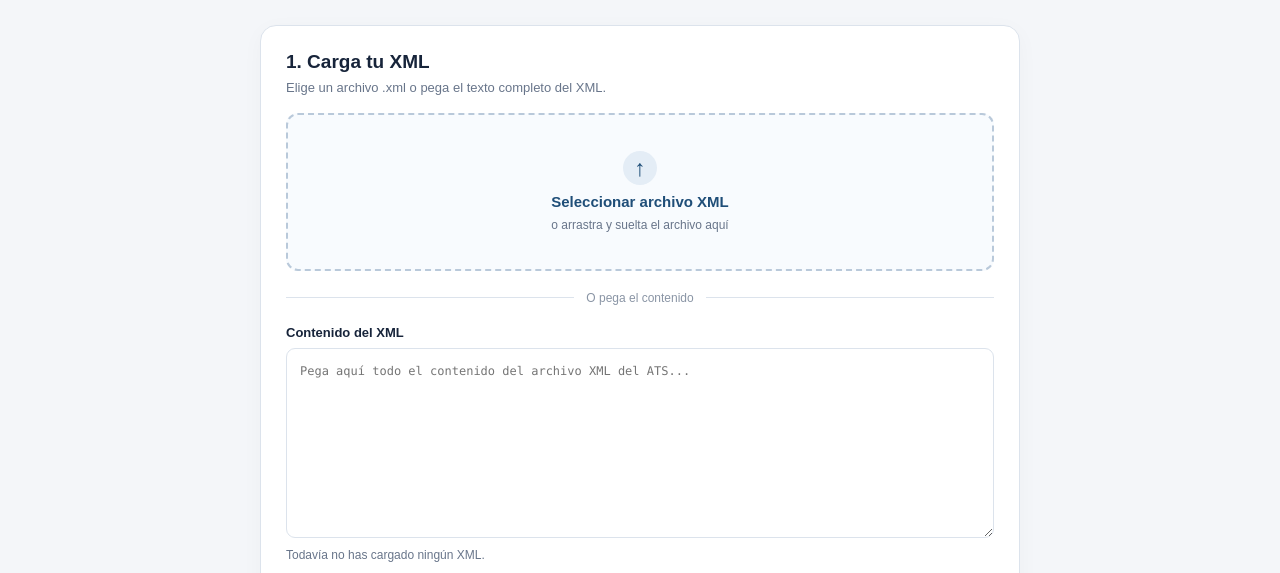
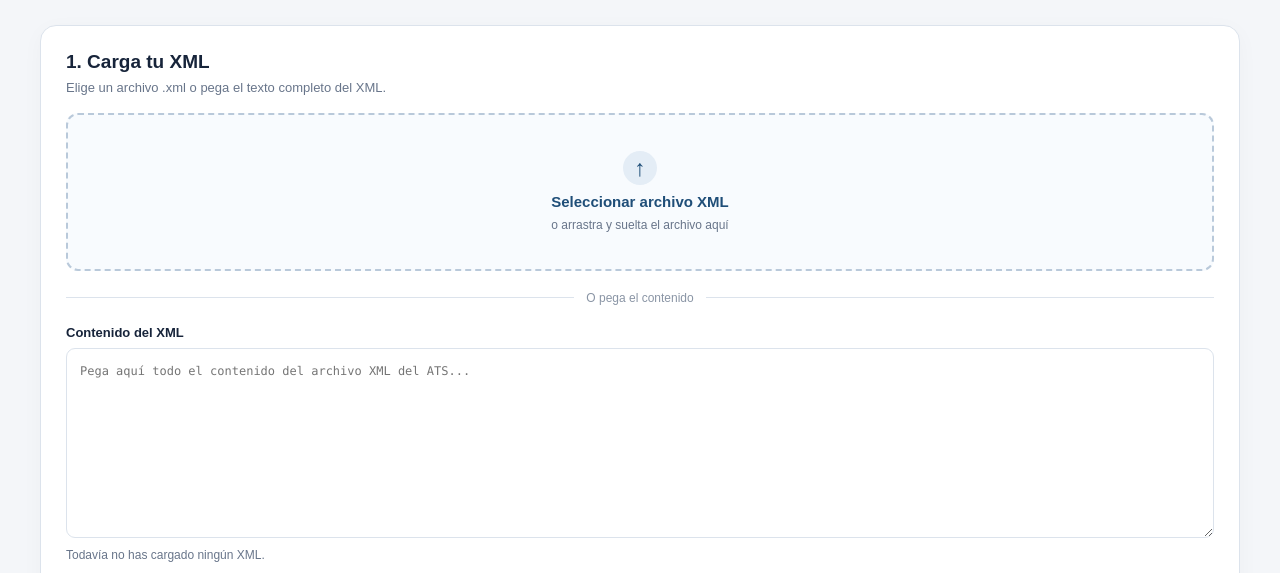
Before and after one commit to Kirbo97/Convertidor-XML-a-Excel, a plain HTML site: page index.html in a window 1280 px wide. Shown: the part 227-800 px from the top of the page. Drawn offline with nearby package versions, Linux system fonts and the light colour scheme.

Commit message:
Add files via upload

```diff
--- a/styles.css
+++ b/styles.css
@@ -20,7 +20,7 @@ body {
   font-family: Arial, Helvetica, sans-serif;
 }
 
-.container { width: min(760px, 100%); margin: 0 auto; }
+.container { width: min(1200px, 100%); margin: 0 auto; }
 .hero { text-align: center; margin: 10px auto 28px; }
 .brand-icon {
   display: grid; place-items: center; width: 58px; height: 58px;
```
